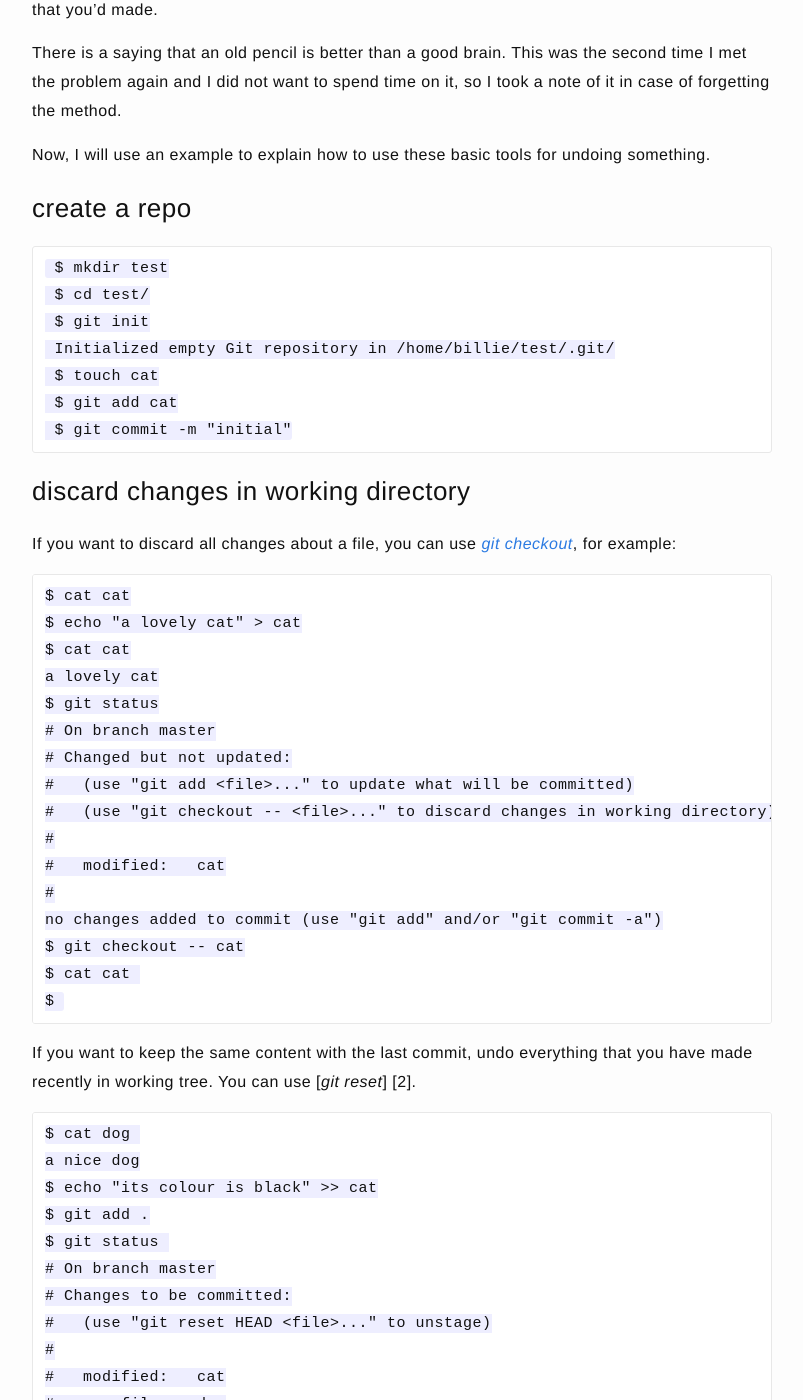
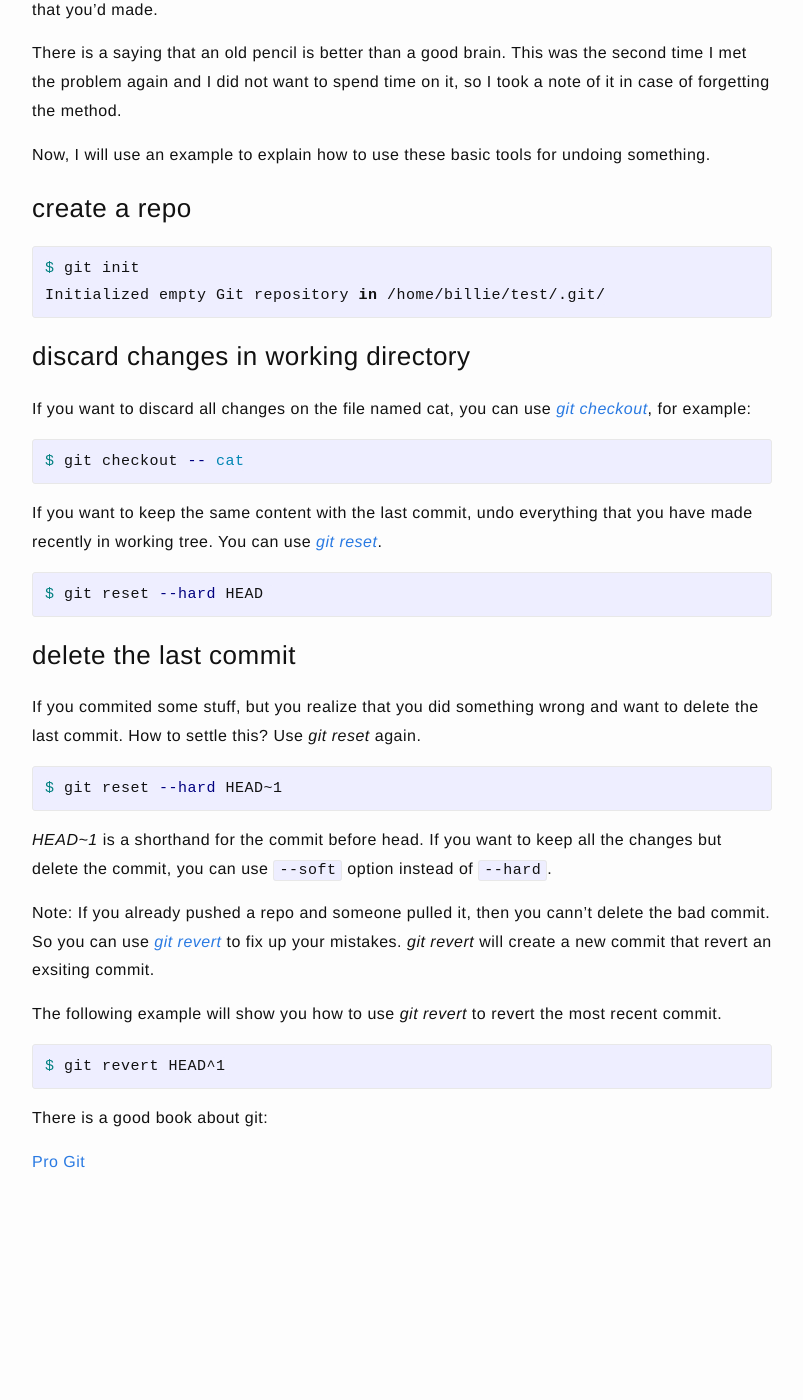
Before and after one commit to billie66/billie66.github.com, a Jekyll site: the page built from _posts/2010-11-22-git-undo-things.md, in a window 1280 px wide and 1400 px high, scrolled down 285 px. Shown: the whole window, without its empty margins (238-1041 px from the left). Built offline with Jekyll 4.4.1, drawn with Linux system fonts in a browser that asks for light colours; comment, search, counter and statistics services are not loaded; after the commit the page ends 1522 px from its top, so only the background shows below that; some of the changed text lies outside the part shown.

Commit message:
use Pygments to highlight code

```diff
--- a/_posts/2010-11-22-git-undo-things.md
+++ b/_posts/2010-11-22-git-undo-things.md
@@ -16,127 +16,57 @@ something.
 
 ### create a repo
 
-     $ mkdir test
-     $ cd test/
-     $ git init
-     Initialized empty Git repository in /home/billie/test/.git/
-     $ touch cat
-     $ git add cat
-     $ git commit -m "initial"
+{% highlight bash %}
+$ git init
+Initialized empty Git repository in /home/billie/test/.git/
+{% endhighlight %}
 
 ### discard changes in working directory
 
-If you want to discard all changes about a file, you can
-use [_git checkout_](http://www.kernel.org/pub/software/scm/git/docs/git-checkout.html),
+If you want to discard all changes on the file named cat, you can
+use [_git checkout_][1],
 for example:
 
-    $ cat cat
-    $ echo "a lovely cat" > cat
-    $ cat cat
-    a lovely cat
-    $ git status
-    # On branch master
-    # Changed but not updated:
-    #   (use "git add <file>..." to update what will be committed)
-    #   (use "git checkout -- <file>..." to discard changes in working directory)
-    #
-    #   modified:   cat
-    #
-    no changes added to commit (use "git add" and/or "git commit -a")
-    $ git checkout -- cat
-    $ cat cat
-    $
+{% highlight bash %}
+$ git checkout -- cat
+{% endhighlight %}
 
 If you want to keep the same content with the last commit, undo everything that
-you have made recently in working tree. You can use [_git reset_] [2].
+you have made recently in working tree. You can use [_git reset_][2].
 
-    $ cat dog
-    a nice dog
-    $ echo "its colour is black" >> cat
-    $ git add .
-    $ git status
-    # On branch master
-    # Changes to be committed:
-    #   (use "git reset HEAD <file>..." to unstage)
-    #
-    #   modified:   cat
-    #   new file:   dog
-    #
-    $ git reset HEAD
-    Unstaged changes after reset:
-    M   cat
-    $ git status
-    # On branch master
-    # Changed but not updated:
-    #   (use "git add <file>..." to update what will be committed)
-    #   (use "git checkout -- <file>..." to discard changes in working directory)
-    #
-    #   modified:   cat
-    #
-    # Untracked files:
-    #   (use "git add <file>..." to include in what will be committed)
-    #
-    #   dog
-    no changes added to commit (use "git add" and/or "git commit -a")
-    $ git add .
-    $ git reset --hard HEAD
-    HEAD is now at d59f8eb initial
-    $ ls
-    cat
-    $ cat cat
-    $
-[2]: http://www.kernel.org/pub/software/scm/git/docs/git-reset.html
+{% highlight bash %}
+$ git reset --hard HEAD
+{% endhighlight %}
 
 ### delete the last commit
 
 If you commited some stuff, but you realize that you did something wrong and
 want to delete the last commit. How to settle this? Use _git reset_ again.
 
-    $ touch dog
-    $ echo "a lovely cat" > cat
-    $ cat cat
-    a lovely cat
-    $ git add .
-    $ git commit -m " add a new file"
-    [master d5c7bc3]  add a new file
-    1 files changed, 1 insertions(+), 0 deletions(-)
-    create mode 100644 dog
-    $ tig
-    $ git reset --hard HEAD~1
-    HEAD is now at d59f8eb initial
-    $ tig
-    $ ls
-    cat
-    $ cat cat
-    $
+{% highlight bash %}
+$ git reset --hard HEAD~1
+{% endhighlight %}
 
 _HEAD~1_ is a shorthand for the commit before head. If you want to keep all
-the changes but delete the commit, you can use _--soft_ optin instead of
-_--hard_.
+the changes but delete the commit, you can use `--soft` option instead of
+`--hard`.
 
 Note: If you already pushed a repo and someone pulled it, then you cann't delete the
-bad commit. So you can use _git revert_ to fix up your mistakes. _git revert_
+bad commit. So you can use [_git revert_][3] to fix up your mistakes. _git revert_
 will create a new commit that revert an exsiting commit.
 
 The following example will show you how to use _git revert_ to revert the most
 recent commit.
 
-    $ echo "a lovely cat" > cat
-    $ git revert HEAD
-    fatal: Cannot revert a root commit
-    $ git add .
-    $ git commit -m " add a line in cat"
-    [master 8dd70d4]  add a line in cat
-    1 files changed, 1 insertions(+), 0 deletions(-)
-    $ git revert HEAD
-    Finished one revert.
-    [master 933b4a1] restore
-    1 files changed, 0 insertions(+), 1 deletions(-)
-    $ ls
-    cat
-    $ tig   // there are three commits.
-    $ cat cat
-    $
+{% highlight bash %}
+$ git revert HEAD^1
+{% endhighlight %}
 
-A good link about this topic [git community book] [3]
-[3]: http://book.git-scm.com/4_undoing_in_git_-_reset,_checkout_and_revert.html
+There is a good book about git:
+
+[Pro Git][4]
+
+[1]: http://www.kernel.org/pub/software/scm/git/docs/git-checkout.html
+[2]: http://www.kernel.org/pub/software/scm/git/docs/git-reset.html
+[3]: http://www.kernel.org/pub/software/scm/git/docs/git-revert.html
+[4]: http://book.git-scm.com/
```
Also changed, not shown: 404.html (+5 -21 lines).
